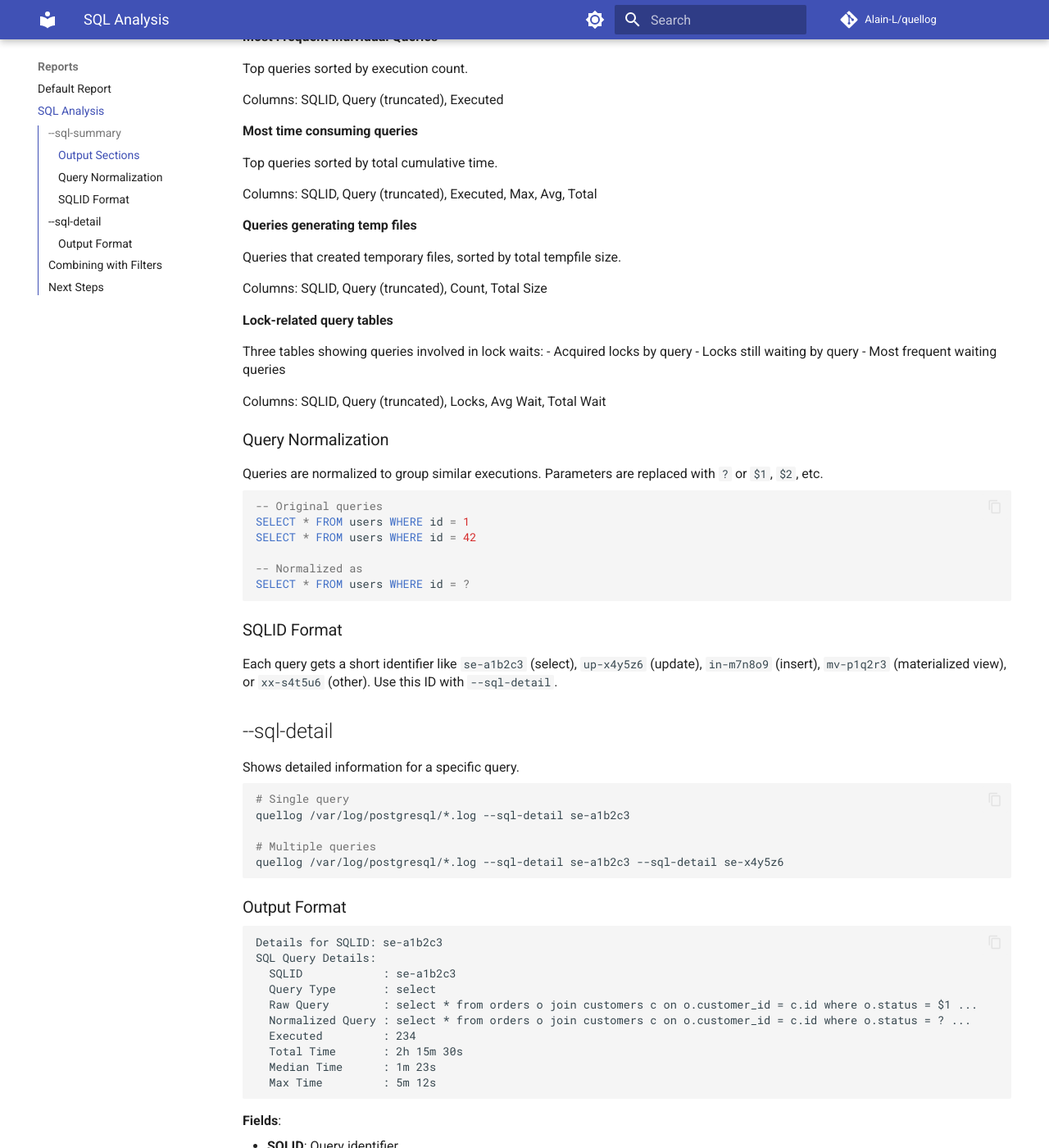
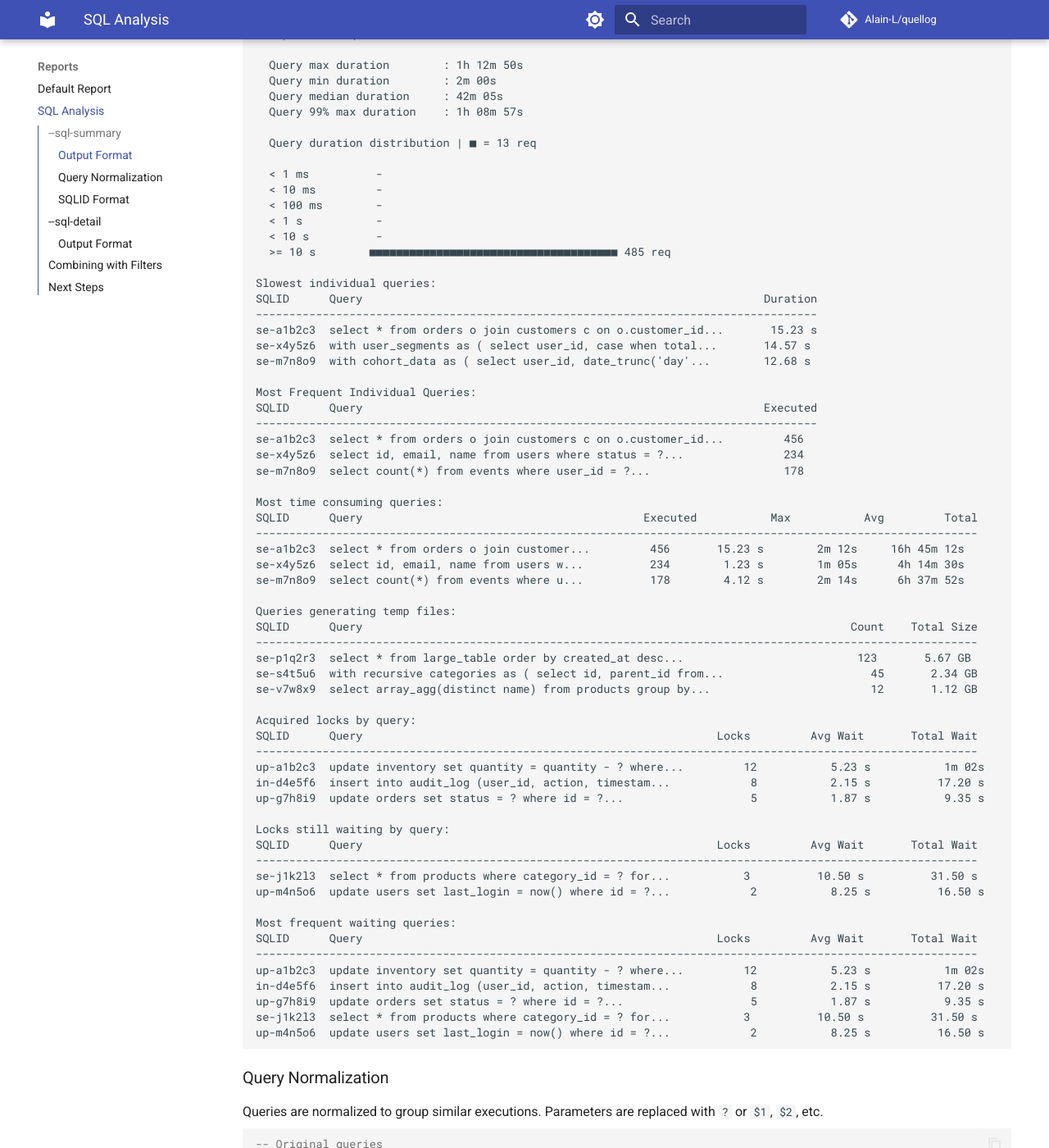
Before and after one commit to Alain-L/quellog, an MkDocs documentation site: the page built from docs/sql-reports.md, in a window 1280 px wide and 1400 px high, scrolled down 670 px. Shown: the whole window at 82% size. Built offline with MkDocs 1.6.1 and Material for MkDocs 9.7.7, drawn with Linux system fonts in a browser that asks for light colours; comment, search, counter and statistics services are not loaded; some of the changed text lies outside the part shown.

Commit message:
docs: add output examples to --sql-summary section
Add complete output format example showing all sections:
- SQL PERFORMANCE with histograms and metrics
- Slowest individual queries table
- Most Frequent Individual Queries table
- Most time consuming queries table
- Queries generating temp files table
- Lock-related query tables (Acquired, Still waiting, Most frequent)

All examples use generic table names (orders, customers, users, products, etc.)
instead of real application-specific names.

````diff
--- a/docs/sql-reports.md
+++ b/docs/sql-reports.md
@@ -10,48 +10,86 @@ Shows detailed statistics for all queries found in logs.
 quellog /var/log/postgresql/*.log --sql-summary
 ```
 
-### Output Sections
+### Output Format
 
-**SQL PERFORMANCE**
+```
+SQL PERFORMANCE
 
-Summary metrics and histograms:
-- Query load distribution (histogram by time)
-- Total query duration, query count, unique queries
-- Max/min/median/99th percentile durations
-- Query duration distribution (< 1ms, < 10ms, < 100ms, < 1s, < 10s, >= 10s)
+  Query load distribution | ■ = 169 m
 
-**Slowest individual queries**
+  02:11 - 05:36  4 m
+  05:36 - 09:02  ■ 291 m
+  09:02 - 12:27  ■■■■■■■■■■■■■■■■■■■■■■■■■■■ 4602 m
 
-Top queries sorted by maximum single execution time.
+  Total query duration      : 11d 4h 33m
+  Total queries parsed      : 485
+  Total unique query        : 5
+  Top 1% slow queries       : 5
 
-Columns: SQLID, Query (truncated), Duration
+  Query max duration        : 1h 12m 50s
+  Query min duration        : 2m 00s
+  Query median duration     : 42m 05s
+  Query 99% max duration    : 1h 08m 57s
 
-**Most Frequent Individual Queries**
+  Query duration distribution | ■ = 13 req
 
-Top queries sorted by execution count.
+  < 1 ms          -
+  < 10 ms         -
+  < 100 ms        -
+  < 1 s           -
+  < 10 s          -
+  >= 10 s        ■■■■■■■■■■■■■■■■■■■■■■■■■■■■■■■■■■■■■ 485 req
 
-Columns: SQLID, Query (truncated), Executed
+Slowest individual queries:
+SQLID      Query                                                            Duration
+------------------------------------------------------------------------------------
+se-a1b2c3  select * from orders o join customers c on o.customer_id...       15.23 s
+se-x4y5z6  with user_segments as ( select user_id, case when total...       14.57 s
+se-m7n8o9  with cohort_data as ( select user_id, date_trunc('day'...        12.68 s
 
-**Most time consuming queries**
+Most Frequent Individual Queries:
+SQLID      Query                                                            Executed
+------------------------------------------------------------------------------------
+se-a1b2c3  select * from orders o join customers c on o.customer_id...         456
+se-x4y5z6  select id, email, name from users where status = ?...               234
+se-m7n8o9  select count(*) from events where user_id = ?...                    178
 
-Top queries sorted by total cumulative time.
+Most time consuming queries:
+SQLID      Query                                          Executed           Max           Avg         Total
+------------------------------------------------------------------------------------------------------------
+se-a1b2c3  select * from orders o join customer...         456       15.23 s        2m 12s     16h 45m 12s
+se-x4y5z6  select id, email, name from users w...          234        1.23 s        1m 05s      4h 14m 30s
+se-m7n8o9  select count(*) from events where u...          178        4.12 s        2m 14s      6h 37m 52s
 
-Columns: SQLID, Query (truncated), Executed, Max, Avg, Total
+Queries generating temp files:
+SQLID      Query                                                                         Count    Total Size
+------------------------------------------------------------------------------------------------------------
+se-p1q2r3  select * from large_table order by created_at desc...                          123       5.67 GB
+se-s4t5u6  with recursive categories as ( select id, parent_id from...                      45       2.34 GB
+se-v7w8x9  select array_agg(distinct name) from products group by...                        12       1.12 GB
 
-**Queries generating temp files**
+Acquired locks by query:
+SQLID      Query                                                     Locks         Avg Wait       Total Wait
+------------------------------------------------------------------------------------------------------------
+up-a1b2c3  update inventory set quantity = quantity - ? where...         12           5.23 s           1m 02s
+in-d4e5f6  insert into audit_log (user_id, action, timestam...            8           2.15 s          17.20 s
+up-g7h8i9  update orders set status = ? where id = ?...                   5           1.87 s           9.35 s
 
-Queries that created temporary files, sorted by total tempfile size.
+Locks still waiting by query:
+SQLID      Query                                                     Locks         Avg Wait       Total Wait
+------------------------------------------------------------------------------------------------------------
+se-j1k2l3  select * from products where category_id = ? for...           3          10.50 s          31.50 s
+up-m4n5o6  update users set last_login = now() where id = ?...            2           8.25 s          16.50 s
 
-Columns: SQLID, Query (truncated), Count, Total Size
-
-**Lock-related query tables**
-
-Three tables showing queries involved in lock waits:
-- Acquired locks by query
-- Locks still waiting by query
-- Most frequent waiting queries
-
-Columns: SQLID, Query (truncated), Locks, Avg Wait, Total Wait
+Most frequent waiting queries:
+SQLID      Query                                                     Locks         Avg Wait       Total Wait
+------------------------------------------------------------------------------------------------------------
+up-a1b2c3  update inventory set quantity = quantity - ? where...         12           5.23 s           1m 02s
+in-d4e5f6  insert into audit_log (user_id, action, timestam...            8           2.15 s          17.20 s
+up-g7h8i9  update orders set status = ? where id = ?...                   5           1.87 s           9.35 s
+se-j1k2l3  select * from products where category_id = ? for...           3          10.50 s          31.50 s
+up-m4n5o6  update users set last_login = now() where id = ?...            2           8.25 s          16.50 s
+```
 
 ### Query Normalization
 
````
